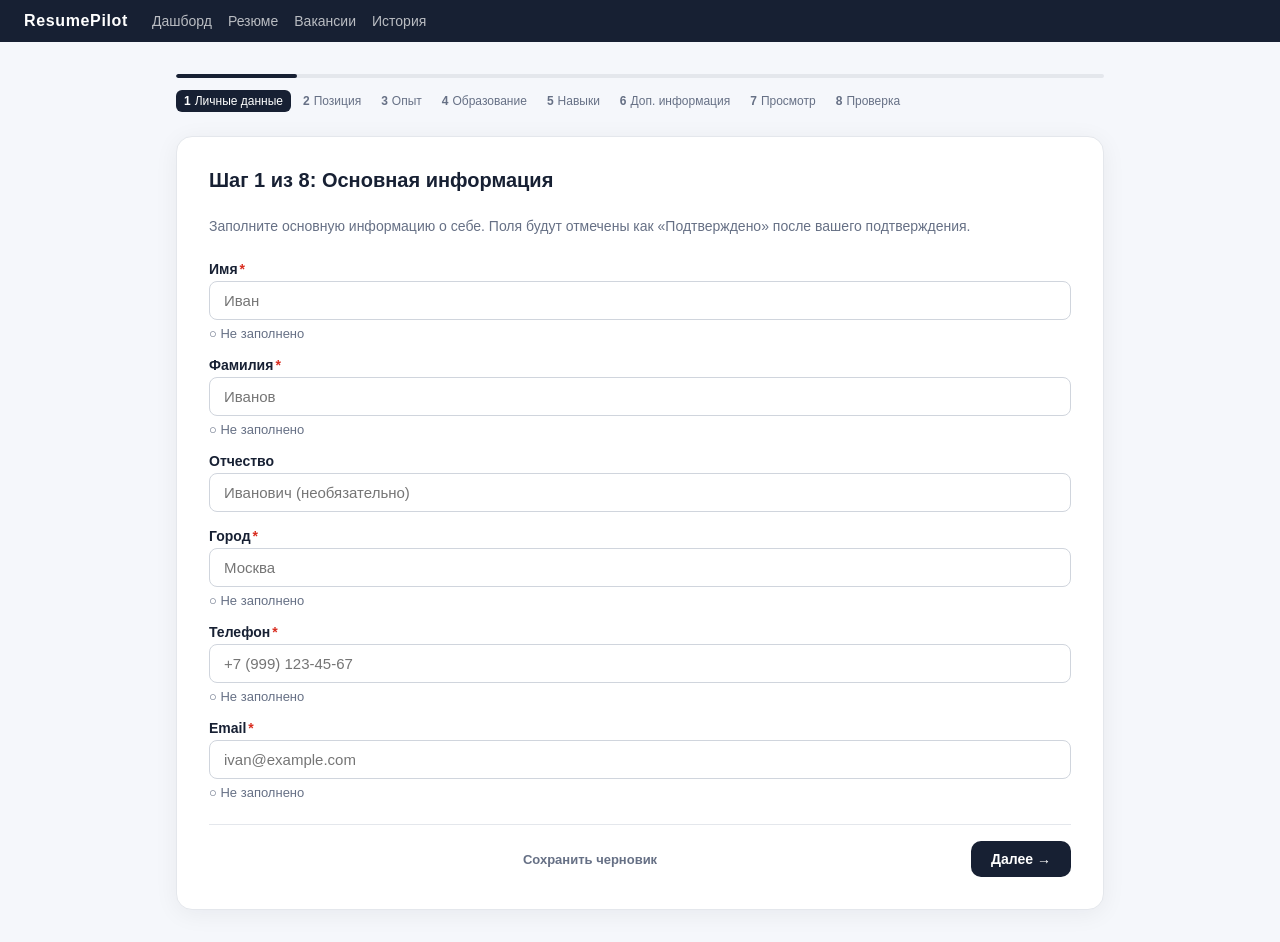
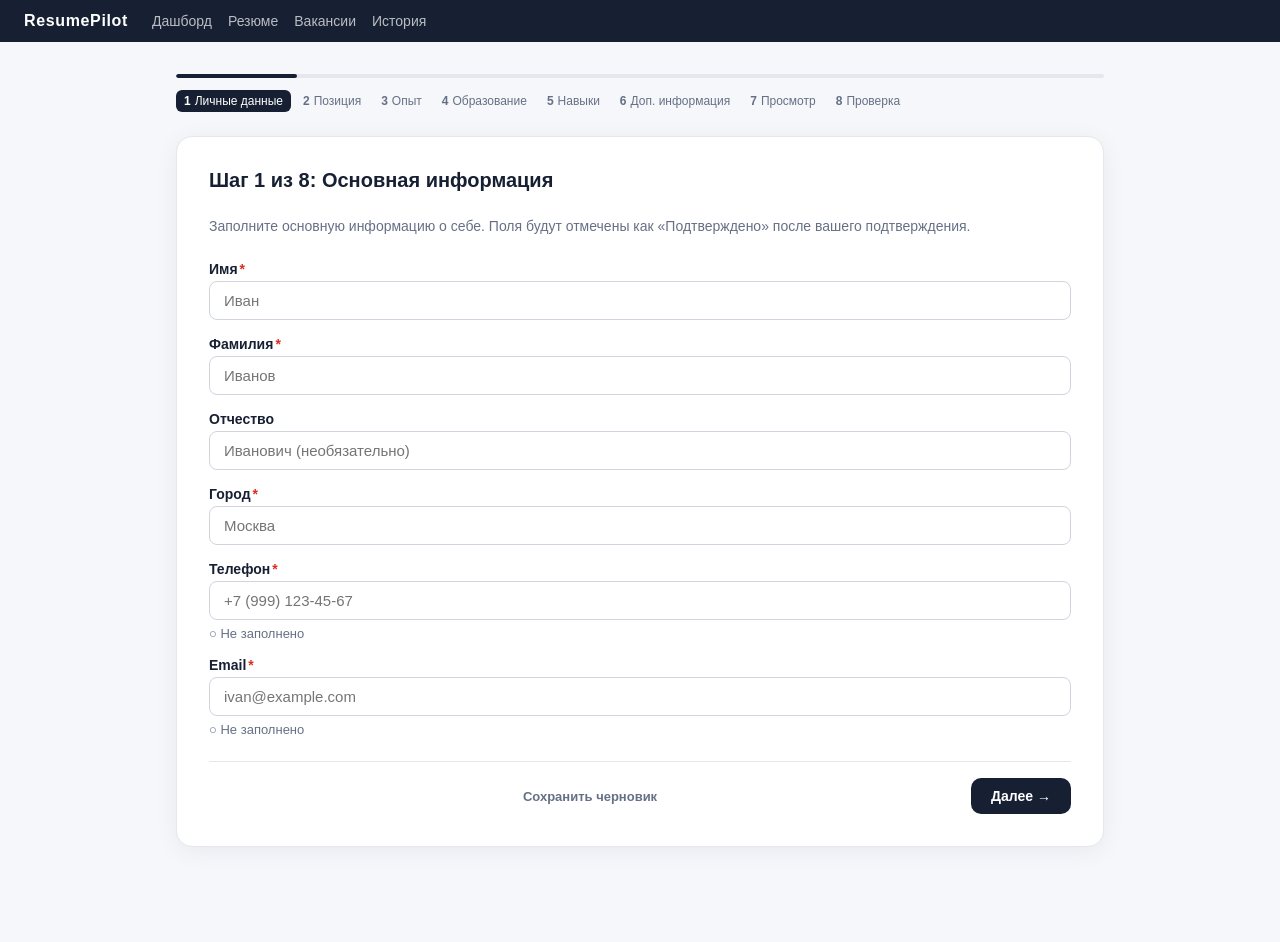
Before and after one commit to vmake2026-code/hh-pilot, a Next.js app: page /resume/create in a window 1280 px wide. After the commit the page ends 879 px from the top, so only its background shows below. Built offline with nearby package versions, Linux system fonts and the light colour scheme.

Commit message:
fix: simplify resume field confirmations

```diff
--- a/app/resume/create/wizard-client.tsx
+++ b/app/resume/create/wizard-client.tsx
@@ -323,14 +323,6 @@ export default function WizardClient() {
           required
           placeholder="Иван"
           onChange={(v) => updateField("firstName", v)}
-          onConfirm={() => confirmField("firstName")}
-          confirmationLevel={
-            confirmedFields.has("firstName")
-              ? "confirmed"
-              : data.firstName.trim()
-                ? "inferred"
-                : "missing"
-          }
         />
         <FormField
           label="Фамилия"
@@ -340,14 +332,6 @@ export default function WizardClient() {
           required
           placeholder="Иванов"
           onChange={(v) => updateField("lastName", v)}
-          onConfirm={() => confirmField("lastName")}
-          confirmationLevel={
-            confirmedFields.has("lastName")
-              ? "confirmed"
-              : data.lastName.trim()
-                ? "inferred"
-                : "missing"
-          }
         />
         <FormField
           label="Отчество"
@@ -364,14 +348,6 @@ export default function WizardClient() {
           required
           placeholder="Москва"
           onChange={(v) => updateField("city", v)}
-          onConfirm={() => confirmField("city")}
-          confirmationLevel={
-            confirmedFields.has("city")
-              ? "confirmed"
-              : data.city.trim()
-                ? "inferred"
-                : "missing"
-          }
         />
         <FormField
           label="Телефон"
--- a/features/resume-wizard.ts
+++ b/features/resume-wizard.ts
@@ -42,9 +42,6 @@ type WizardStep = (typeof WIZARD_STEPS)[number]["number"];
 // ---------- Required fields for fact-check ----------
 
 const REQUIRED_FIELDS: { path: string; label: string }[] = [
-  { path: "firstName", label: "Имя" },
-  { path: "lastName", label: "Фамилия" },
-  { path: "city", label: "Город" },
   { path: "phone", label: "Телефон" },
   { path: "email", label: "Email" },
   { path: "desiredPosition", label: "Желаемая должность" },
```
Also changed, not shown: 2 other files (tests, documents, lock files or other folders).
